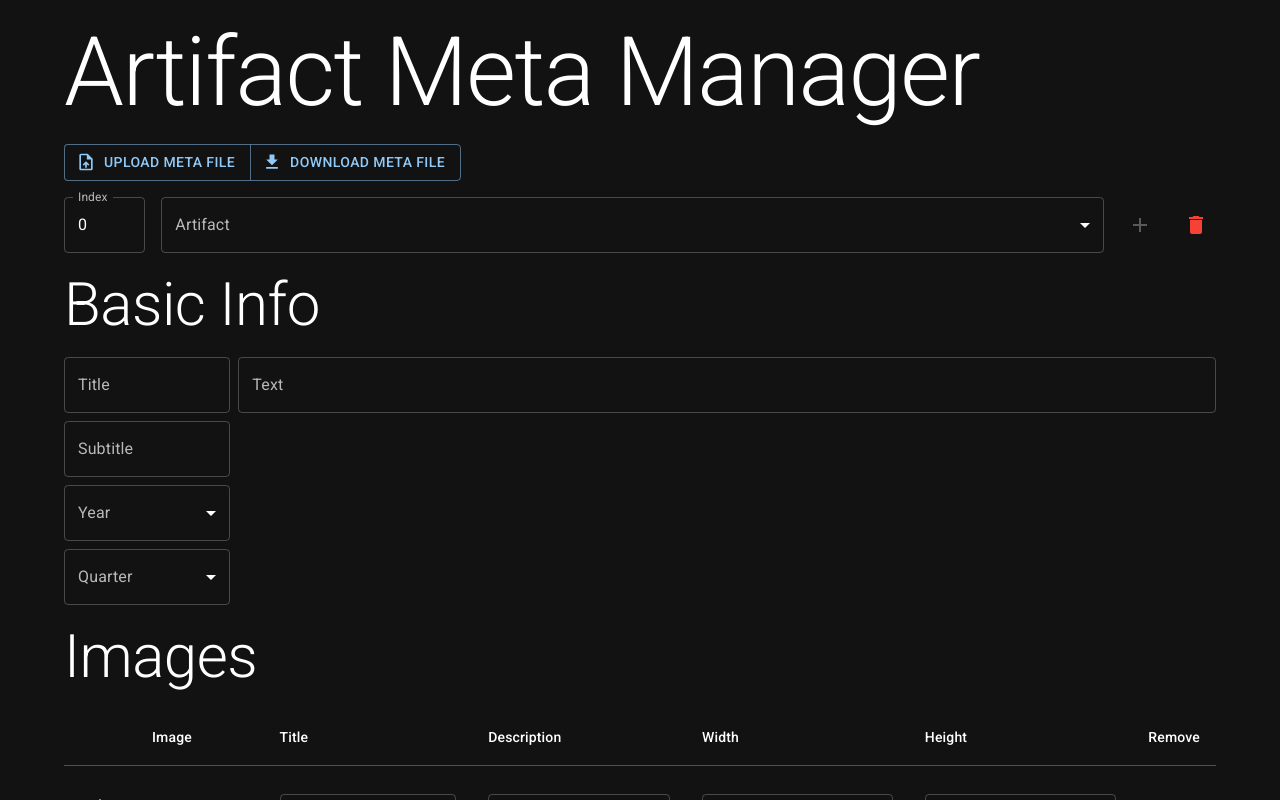
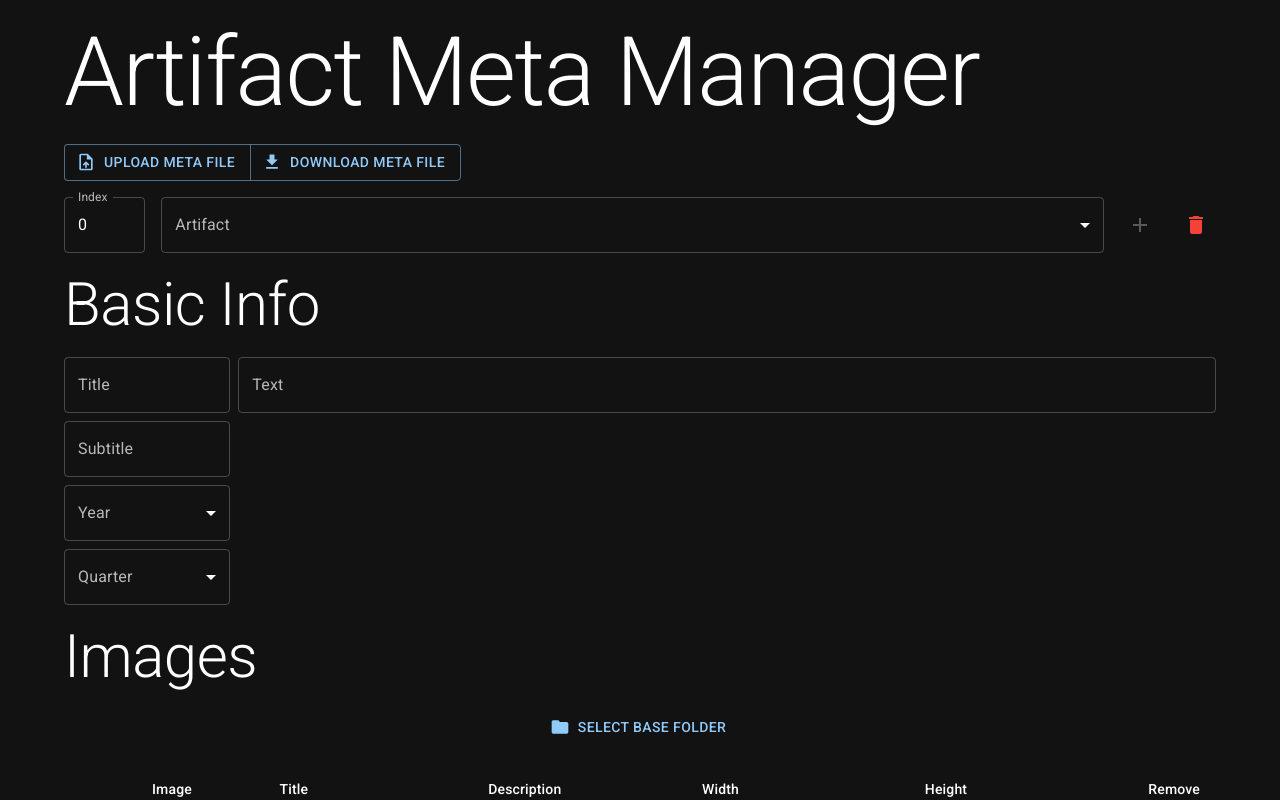
Before and after one commit to kjy5/artifact-meta-manager, a React (Vite) app: page / in a window 1280 px wide. Both pictures are taken after a click on the button 1140 px from the left and 224 px from the top of the page. Shown: the top 800 px of the page. Built offline with nearby package versions, Linux system fonts and the light colour scheme.

Commit message:
Prep for picking base folder

```diff
--- a/src/components/Images.tsx
+++ b/src/components/Images.tsx
@@ -11,9 +11,9 @@ import {
     TextField,
     Typography,
 } from '@mui/material';
-import { Add, AddPhotoAlternate, ArrowDropDown, ArrowDropUp, Delete } from '@mui/icons-material';
+import {Add, AddPhotoAlternate, ArrowDropDown, ArrowDropUp, Delete, Folder} from '@mui/icons-material';
 import VisuallyHiddenInput from './VisuallyHiddenInput.tsx';
-import { ReactElement } from 'react';
+import {ReactElement} from 'react';
 
 /**
  * Header row for images table.
@@ -90,9 +90,22 @@ function ImageRow(): ReactElement {
  * @constructor
  */
 function Images(): ReactElement {
+  // const setCurrentArtifactImagesRoot = useStateStore.use.setCurrentArtifactImagesRoot();
   return (
     <>
       <Typography variant={'h2'}>Images</Typography>
+
+      <Button
+        aria-label={'pick image directory'}
+        startIcon={<Folder />}
+        // onClick={useCallback(async () => {
+        //   const directoryHandle: FileSystemDirectoryHandle = await window.showDirectoryPicker();
+        //   setCurrentArtifactImagesRoot(directoryHandle.name);
+        // }, [setCurrentArtifactImagesRoot])}
+      >
+        Select Base folder
+      </Button>
+
       <TableContainer>
         <Table>
           <TableHead>
--- a/src/utils/store-manager.tsx
+++ b/src/utils/store-manager.tsx
@@ -6,6 +6,7 @@ import { ArtifactMetas, createBlankArtifact } from '../models/artifact-meta-mode
 const useStateStoreBase = create<StoreModel>()((set, get) => ({
   // Default default state.
   currentArtifactIndex: -1,
+  currentArtifactImagesRoot: '',
   isCreatingNewArtifact: false,
   artifactMetas: [],
 
@@ -33,6 +34,10 @@ const useStateStoreBase = create<StoreModel>()((set, get) => ({
 
   setCurrentArtifactIndex: (currentArtifactIndex: number) => {
     set({ currentArtifactIndex });
+  },
+
+  setCurrentArtifactImagesRoot: (currentArtifactImagesRoot: string) => {
+    set({ currentArtifactImagesRoot });
   },
 
   createNewArtifact: () => {
```
Also changed, not shown: src/models/store-model.tsx (+11 -0 lines). Lines whose indentation alone changed are shown as unchanged.
